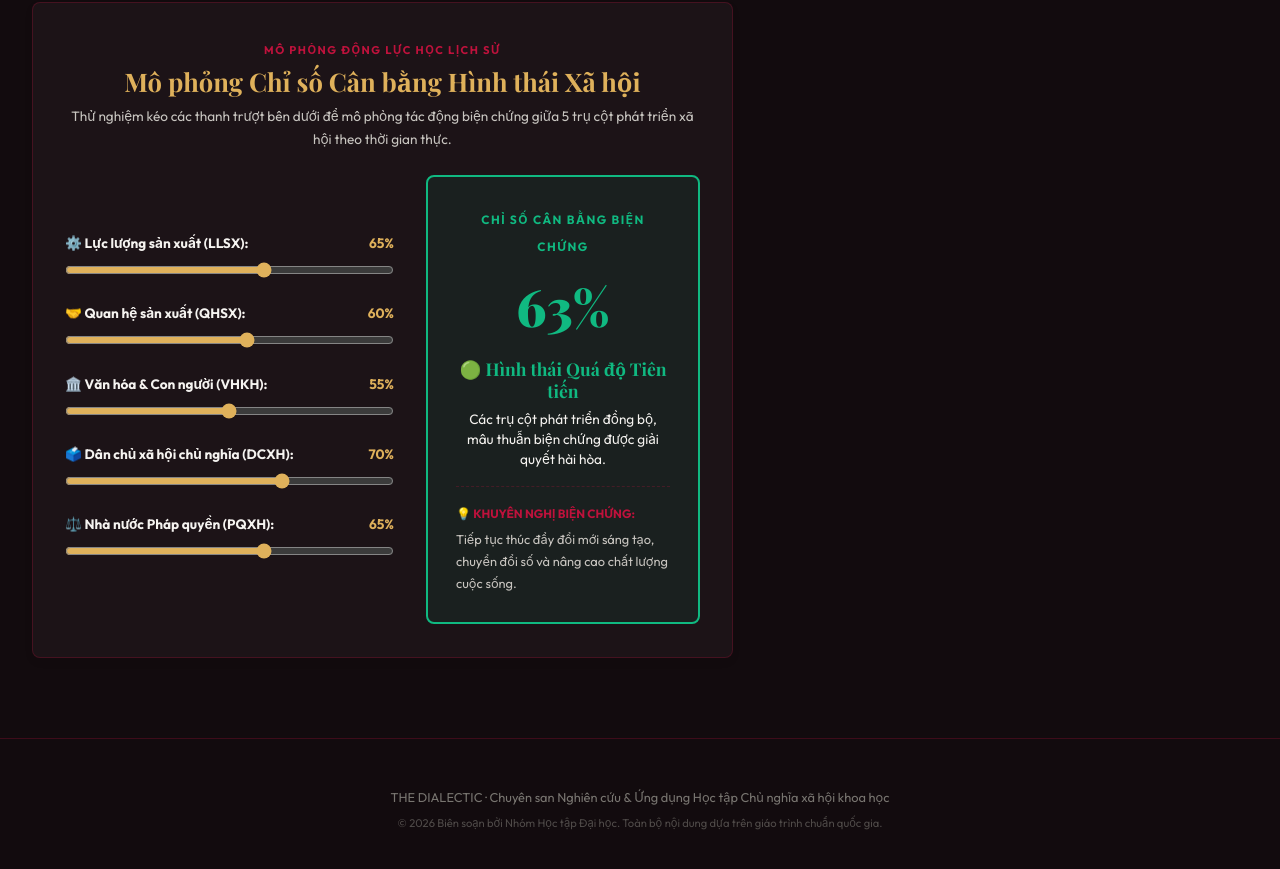
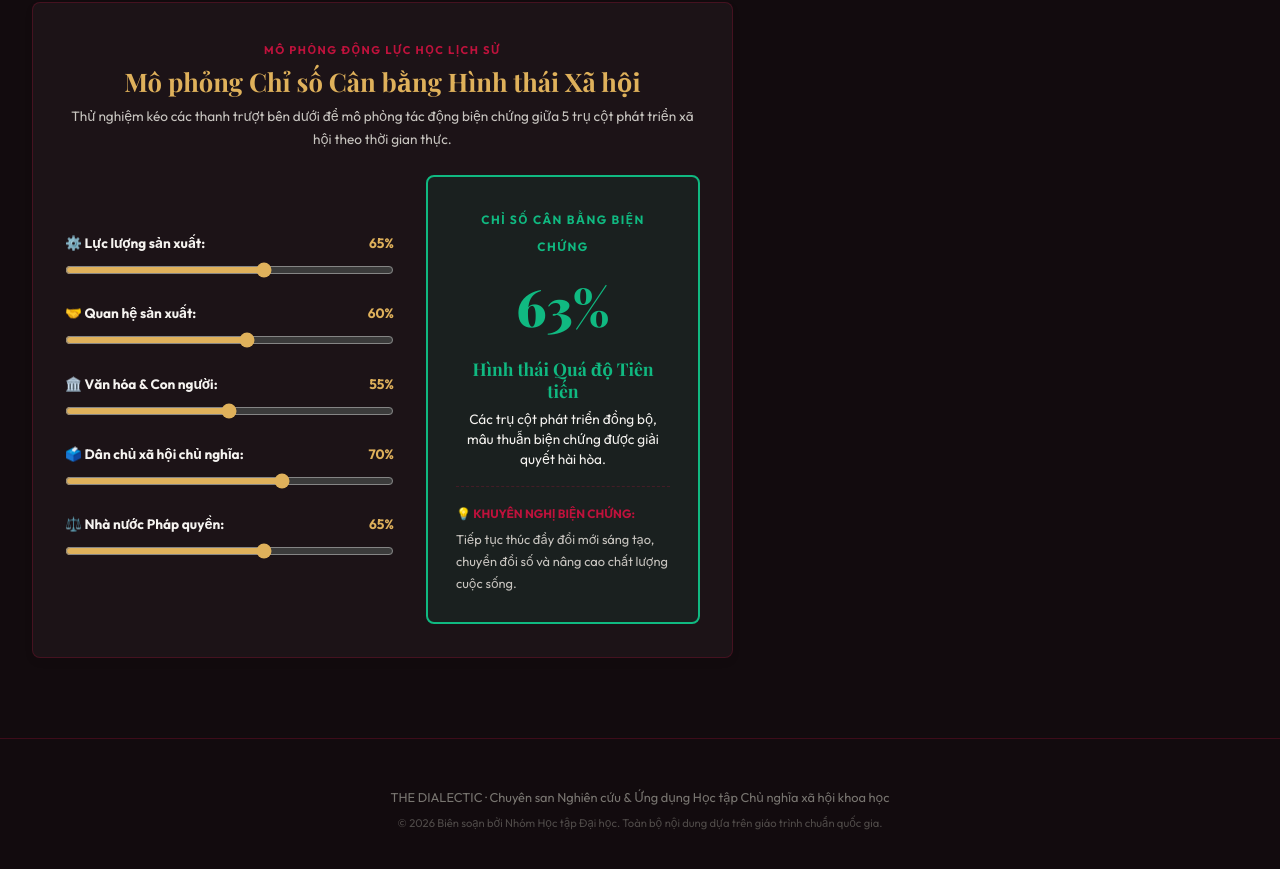
Before and after one commit to NguyenNam2k/The-Dialectic, a React (Vite) app in the folder Client/: page /#dashboard in a window 1280 px wide. Shown: the part 1025-1894 px from the top of the page. Built offline with nearby package versions, Linux system fonts and the light colour scheme; no server answers; a web font is replaced by a local one.

Commit message:
Improve 2

```diff
--- a/Client/src/components/SocialistRadar.jsx
+++ b/Client/src/components/SocialistRadar.jsx
@@ -29,7 +29,7 @@ export default function SocialistRadar() {
   const cultureGap = llsx - vh;
   const demoGap = llsx - ((dc + pq) / 2);
   let stateMeta = {
-    title: '🟢 Hình thái Quá độ Tiên tiến',
+    title: 'Hình thái Quá độ Tiên tiến',
     desc: 'Các trụ cột phát triển đồng bộ, mâu thuẫn biện chứng được giải quyết hài hòa.',
     advice: 'Tiếp tục thúc đẩy đổi mới sáng tạo, chuyển đổi số và nâng cao chất lượng cuộc sống.',
     statusClass: 'status-good',
@@ -40,7 +40,7 @@ export default function SocialistRadar() {
 
   if (avg < 35) {
     stateMeta = {
-      title: '🔴 Khủng hoảng Sơ khai & Trầm lắng',
+      title: 'Khủng hoảng Sơ khai & Trầm lắng',
       desc: 'Hình thái kinh tế - xã hội ở mức phát triển rất thấp, lực lượng sản xuất yếu kém.',
       advice: 'Tập trung đẩy mạnh công nghiệp hóa, hiện đại hóa và nâng cao trình độ dân trí.',
       statusClass: 'status-danger',
@@ -50,7 +50,7 @@ export default function SocialistRadar() {
     };
   } else if (econGap > 35) {
     stateMeta = {
-      title: '🟠 Mâu thuẫn LLSX & QHSX (Lệch pha Kinh tế)',
+      title: 'Mâu thuẫn LLSX & QHSX (Lệch pha Kinh tế)',
       desc: 'Lực lượng sản xuất phát triển nóng nhưng Quan hệ sản xuất chưa thích ứng kịp.',
       advice: 'Cần điều chỉnh ngay thể chế sở hữu, quản lý và phân phối để tránh bóc lột tư bản.',
       statusClass: 'status-warning',
@@ -60,7 +60,7 @@ export default function SocialistRadar() {
     };
   } else if (demoGap > 30) {
     stateMeta = {
-      title: '🟡 Mâu thuẫn Kiến trúc Thượng tầng (Thiếu Dân chủ/Pháp quyền)',
+      title: 'Mâu thuẫn Kiến trúc Thượng tầng (Thiếu Dân chủ/Pháp quyền)',
       desc: 'Kinh tế tăng trưởng nhưng Thiết chế Dân chủ và Pháp quyền XHCN bị chậm chân.',
       advice: 'Cần tăng cường thực thi Dân chủ XHCN và xây dựng Nhà nước Pháp quyền của dân, do dân, vì dân.',
       statusClass: 'status-warning',
@@ -70,7 +70,7 @@ export default function SocialistRadar() {
     };
   } else if (cultureGap > 35) {
     stateMeta = {
-      title: '🟣 Mâu thuẫn Văn hóa & Giá trị Tinh thần',
+      title: 'Mâu thuẫn Văn hóa & Giá trị Tinh thần',
       desc: 'Công nghệ & Kinh tế phát triển nhưng Nền tảng Văn hóa con người bị suy giảm.',
       advice: 'Cần tập trung phát triển văn hóa XHCN tiên tiến, đậm đà bản sắc và xây dựng con người toàn diện.',
       statusClass: 'status-warning',
@@ -80,7 +80,7 @@ export default function SocialistRadar() {
     };
   } else if (avg >= 85 && diff <= 18) {
     stateMeta = {
-      title: '🏆 Xã hội Chủ nghĩa Hài hòa & Tối ưu',
+      title: 'Xã hội Chủ nghĩa Hài hòa & Tối ưu',
       desc: 'Lực lượng sản xuất hiện đại kết hợp hoàn hảo với Quan hệ sản xuất tiến bộ và Dân chủ số.',
       advice: 'Đạt trạng thái tối ưu theo mục tiêu "Dân giàu, nước mạnh, dân chủ, công bằng, văn minh".',
       statusClass: 'status-ideal',
@@ -103,11 +103,10 @@ export default function SocialistRadar() {
       </div>
 
       <div style={{ display: 'grid', gridTemplateColumns: '1.2fr 1fr', gap: '2rem', alignItems: 'center' }}>
-        {/* Slider Sliders Controls */}
         <div style={{ display: 'flex', flexDirection: 'column', gap: '1rem' }}>
           <div>
             <div style={{ display: 'flex', justifyContent: 'space-between', fontSize: '0.85rem', fontWeight: 'bold', marginBottom: '0.25rem' }}>
-              <span>⚙️ Lực lượng sản xuất (LLSX):</span>
+              <span>⚙️ Lực lượng sản xuất:</span>
               <span style={{ color: 'var(--accent-burgundy)' }}>{llsx}%</span>
             </div>
             <input
@@ -122,7 +121,7 @@ export default function SocialistRadar() {
 
           <div>
             <div style={{ display: 'flex', justifyContent: 'space-between', fontSize: '0.85rem', fontWeight: 'bold', marginBottom: '0.25rem' }}>
-              <span>🤝 Quan hệ sản xuất (QHSX):</span>
+              <span>🤝 Quan hệ sản xuất:</span>
               <span style={{ color: 'var(--accent-burgundy)' }}>{qhsx}%</span>
             </div>
             <input
@@ -137,7 +136,7 @@ export default function SocialistRadar() {
 
           <div>
             <div style={{ display: 'flex', justifyContent: 'space-between', fontSize: '0.85rem', fontWeight: 'bold', marginBottom: '0.25rem' }}>
-              <span>🏛️ Văn hóa & Con người (VHKH):</span>
+              <span>🏛️ Văn hóa & Con người:</span>
               <span style={{ color: 'var(--accent-burgundy)' }}>{vh}%</span>
             </div>
             <input
@@ -152,7 +151,7 @@ export default function SocialistRadar() {
 
           <div>
             <div style={{ display: 'flex', justifyContent: 'space-between', fontSize: '0.85rem', fontWeight: 'bold', marginBottom: '0.25rem' }}>
-              <span>🗳️ Dân chủ xã hội chủ nghĩa (DCXH):</span>
+              <span>🗳️ Dân chủ xã hội chủ nghĩa:</span>
               <span style={{ color: 'var(--accent-burgundy)' }}>{dc}%</span>
             </div>
             <input
@@ -167,7 +166,7 @@ export default function SocialistRadar() {
 
           <div>
             <div style={{ display: 'flex', justifyContent: 'space-between', fontSize: '0.85rem', fontWeight: 'bold', marginBottom: '0.25rem' }}>
-              <span>⚖️ Nhà nước Pháp quyền (PQXH):</span>
+              <span>⚖️ Nhà nước Pháp quyền:</span>
               <span style={{ color: 'var(--accent-burgundy)' }}>{pq}%</span>
             </div>
             <input
@@ -180,8 +179,6 @@ export default function SocialistRadar() {
             />
           </div>
         </div>
-
-        {/* Dynamic Multi-State Result Box */}
         <div
           className="page-transition"
           style={{
```
